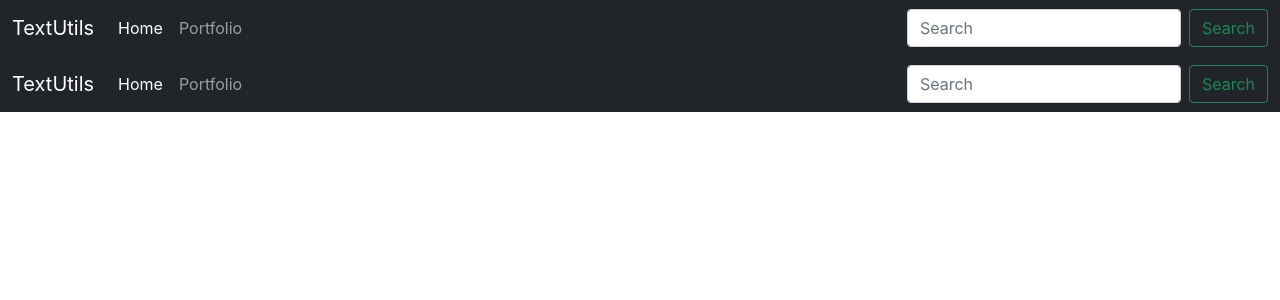
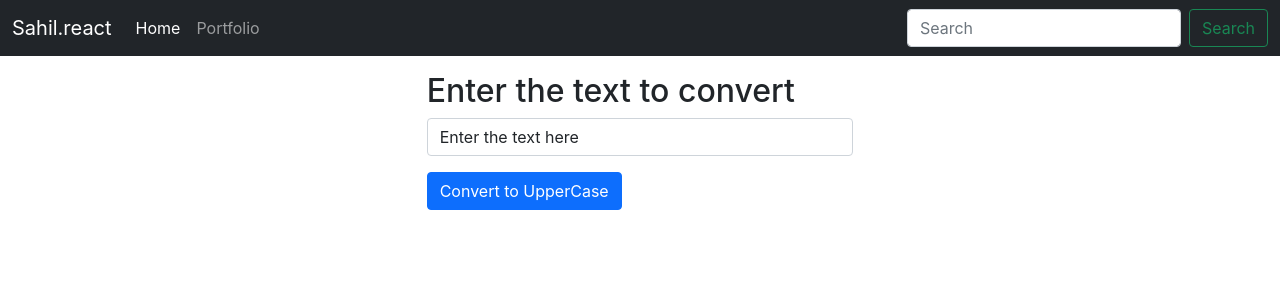
Before and after one commit to sahil2617/ReactApp1, a React (Create React App) app: page / in a window 1280 px wide. Shown: the top 300 px of the page. Built offline with nearby package versions, Linux system fonts and the light colour scheme.

Commit message:
Convert a text to upperCase

```diff
--- a/public/index.html
+++ b/public/index.html
@@ -15,12 +15,13 @@
     <title>Sahil.react</title>
   </head>
   <body>
+    <noscript>You need to enable JavaScript to run this app.</noscript>
+    <div id="root"></div>
 
-    <noscript>You need to enable JavaScript to run this app.</noscript>
-    <div id="navbar"></div>
-    <div id="root1"></div>
 
      <!-- Option 1: Bootstrap Bundle with Popper -->
      <script src="https://cdn.jsdelivr.net/npm/bootstrap@5.1.3/dist/js/bootstrap.bundle.min.js" integrity="sha384-ka7Sk0Gln4gmtz2MlQnikT1wXgYsOg+OMhuP+IlRH9sENBO0LRn5q+8nbTov4+1p" crossorigin="anonymous"></script>
+
   </body>
+
 </html>
--- a/src/App.js
+++ b/src/App.js
@@ -1,37 +1,18 @@
 import './App.css';
+import Navbar from './Components/Navbar'
+import Form from './Components/Form'
 
 function myNavbar() {
-  return (
-    <>
-      <nav class="navbar navbar-expand-lg navbar-dark bg-dark">
-        <div class="container-fluid">
-          <a class="navbar-brand" href="/">TextUtils</a>
-          <button class="navbar-toggler" type="button" data-bs-toggle="collapse" data-bs-target="#navbarSupportedContent" aria-controls="navbarSupportedContent" aria-expanded="false" aria-label="Toggle navigation">
-            <span class="navbar-toggler-icon"></span>
-          </button>
-          <div class="collapse navbar-collapse" id="navbarSupportedContent">
-            <ul class="navbar-nav me-auto mb-2 mb-lg-0">
-              <li class="nav-item">
-                <a class="nav-link active" aria-current="page" href="/">Home</a>
-              </li>
-              <li class="nav-item">
-                <a class="nav-link" href="/">Portfolio</a>
-              </li>
-            </ul>
-            <form class="d-flex">
-              <input class="form-control me-2" type="search" placeholder="Search" aria-label="Search" />
-              <button class="btn btn-outline-success" type="submit">Search</button>
-            </form>
-          </div>
-        </div>
-      </nav>
+
+    return (
+      <>
+      <Navbar title = 'Sahil.react'/>
+        <Form title = 'Enter the text to convert' />
+      </>
+    );
+
+  }
 
 
 
-
-
-    </>
-  );
-}
-
 export default myNavbar;
--- /dev/null
+++ b/src/Components/Form.js
@@ -0,0 +1,32 @@
+import React,{useState} from 'react'
+
+export default function Form(property) {
+
+    const [text,setText] = useState('Enter the text here');
+
+    function HandleUpClick(e) {
+        e.preventDefault()
+      console.log('sbmit button clicked and the text is '+ text);
+      let newText = text.toUpperCase();
+      setText(newText)
+    }
+
+    function HandleOnChange(e) {
+        setText(e.target.value);
+
+    }
+
+    return (
+        <>  <div className="col-md-4 my-3 mx-auto">
+            <form>
+                    <div className="mb-3">
+                        <h2>{property.title}</h2>
+                        <input type="text" className="form-control" onChange={HandleOnChange} id="email" value={text}/>
+
+                    </div>
+                    <button type="submit" id='submitBtn' onClick={HandleUpClick} className="btn btn-primary">Convert to UpperCase</button>
+            </form>
+            </div>
+        </>
+      );
+};
--- /dev/null
+++ b/src/Components/Navbar.js
@@ -0,0 +1,39 @@
+import propTypes from 'prop-types'
+
+
+export default function Navbar(props) {
+    return (
+        <>
+          <nav className="navbar navbar-expand-lg navbar-dark bg-dark">
+            <div className="container-fluid">
+              <a className="navbar-brand" href="/">{props.title}</a>
+              <button className="navbar-toggler" type="button" data-bs-toggle="collapse" data-bs-target="#navbarSupportedContent" aria-controls="navbarSupportedContent" aria-expanded="false" aria-label="Toggle navigation">
+                <span className="navbar-toggler-icon"></span>
+              </button>
+              <div className="collapse navbar-collapse" id="navbarSupportedContent">
+                <ul className="navbar-nav me-auto mb-2 mb-lg-0">
+                  <li className="nav-item">
+                    <a className="nav-link active" aria-current="page" href="/">Home</a>
+                  </li>
+                  <li className="nav-item">
+                    <a className="nav-link" href="/">Portfolio</a>
+                  </li>
+                </ul>
+                <form className="d-flex">
+                  <input className="form-control me-2" type="search" placeholder="Search" aria-label="Search" />
+                  <button className="btn btn-outline-success" type="submit">Search</button>
+                </form>
+              </div>
+            </div>
+          </nav>
+        </>
+      );
+};
+
+Navbar.defaultProps = {
+    title: 'shaikh'
+}
+
+Navbar.propTypes = {
+    title : propTypes.string
+}
--- a/src/container.js
+++ /dev/null
@@ -1,35 +0,0 @@
-function myNavbar1() {
-    return (
-      <>
-        <nav class="navbar navbar-expand-lg navbar-dark bg-dark">
-          <div class="container-fluid">
-            <a class="navbar-brand" href="/">TextUtils</a>
-            <button class="navbar-toggler" type="button" data-bs-toggle="collapse" data-bs-target="#navbarSupportedContent" aria-controls="navbarSupportedContent" aria-expanded="false" aria-label="Toggle navigation">
-              <span class="navbar-toggler-icon"></span>
-            </button>
-            <div class="collapse navbar-collapse" id="navbarSupportedContent">
-              <ul class="navbar-nav me-auto mb-2 mb-lg-0">
-                <li class="nav-item">
-                  <a class="nav-link active" aria-current="page" href="/">Home</a>
-                </li>
-                <li class="nav-item">
-                  <a class="nav-link" href="/">Portfolio</a>
-                </li>
-              </ul>
-              <form class="d-flex">
-                <input class="form-control me-2" type="search" placeholder="Search" aria-label="Search" />
-                <button class="btn btn-outline-success" type="submit">Search</button>
-              </form>
-            </div>
-          </div>
-        </nav>
-
-
-
-
-
-      </>
-    );
-  }
-
-  export default myNavbar1;
--- a/src/index.js
+++ b/src/index.js
@@ -1,22 +1,14 @@
  import React from 'react';
 import ReactDOM from 'react-dom';
 import './index.css';
-import Mynavbar from './App';
-import Mynavbar1 from './container';
+import App from './App';
 import reportWebVitals from './reportWebVitals';
 
 ReactDOM.render(
   <React.StrictMode>
-    <Mynavbar1 />
+    <App />
   </React.StrictMode>,
-  document.getElementById('root1')
-);
-
-ReactDOM.render(
-  <React.StrictMode>
-    <Mynavbar />
-  </React.StrictMode>,
-  document.getElementById('navbar')
+  document.getElementById('root')
 );
 
 // If you want to start measuring performance in your app, pass a function
```
